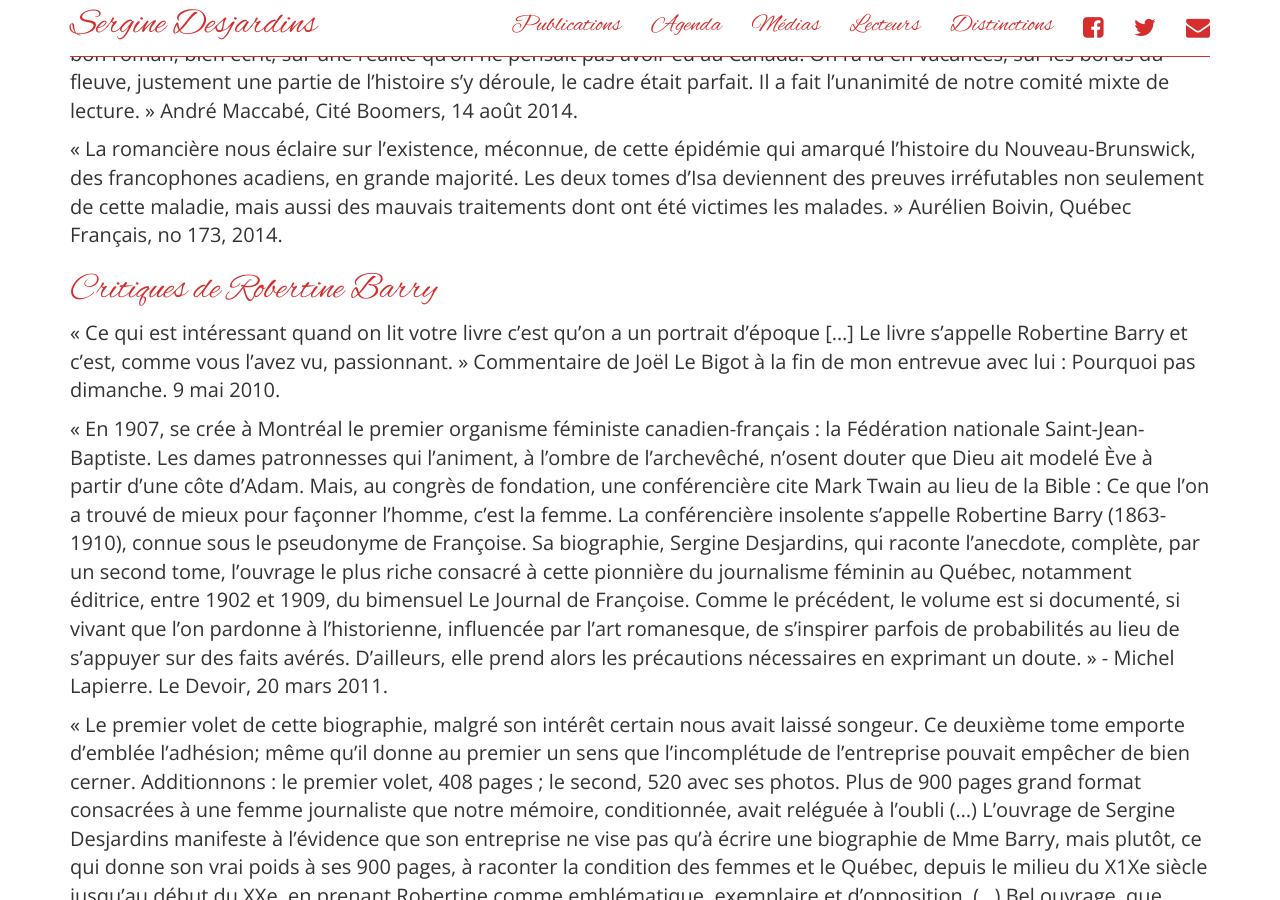
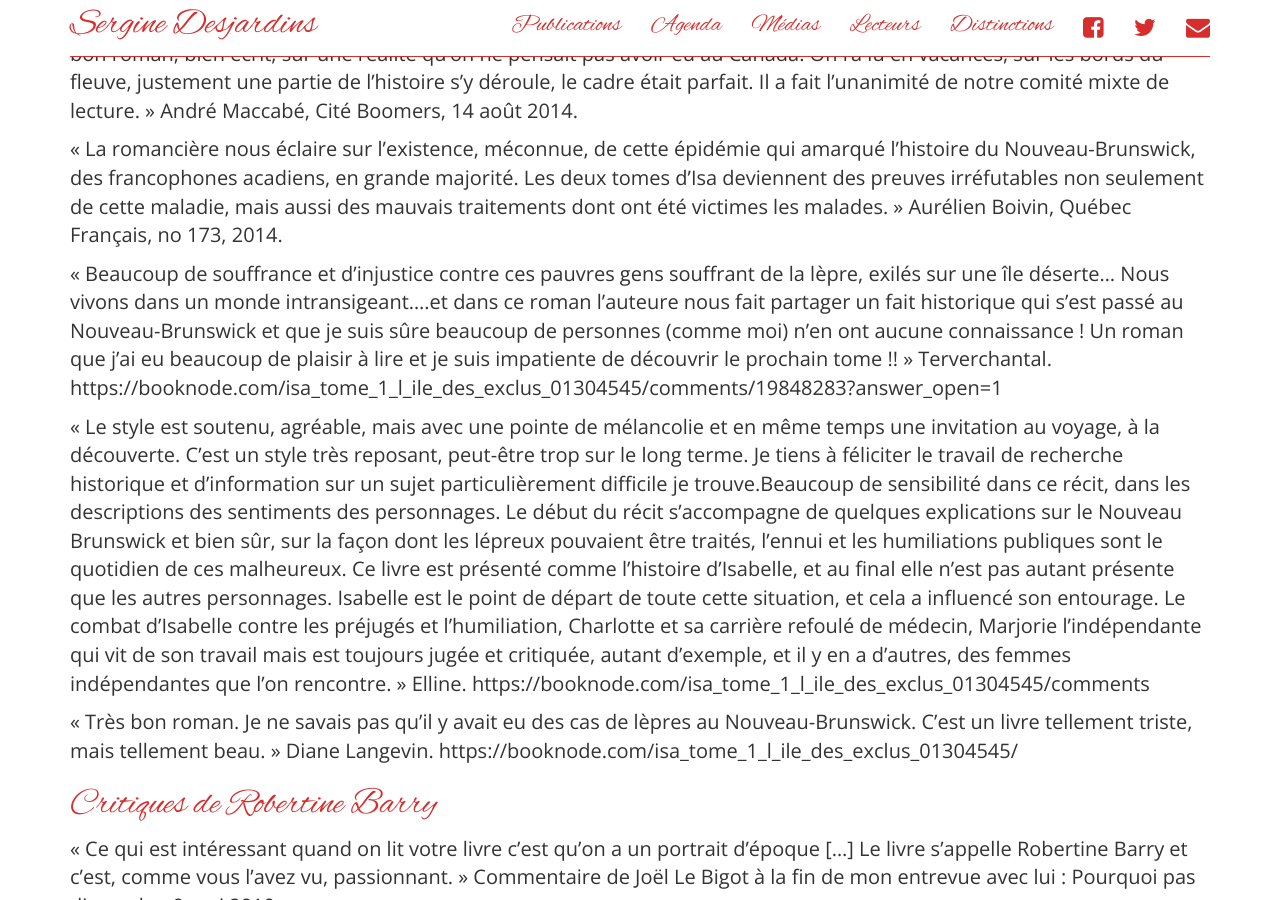
Before and after one commit to serginedesjardins/serginedesjardins.github.io, a Jekyll site: the page built from medias.md, in a window 1280 px wide and 900 px high, scrolled down 3618 px. Built offline with Jekyll 4.4.1, drawn with Linux system fonts in a browser that asks for light colours; nearby versions of some CDN libraries.

Commit message:
Ajouté 3 critiques de Isa

```diff
--- a/medias.md
+++ b/medias.md
@@ -51,6 +51,13 @@ Article publié dans Le Journal de Québec, 28 mai 2017 : http://www.journaldequ
 « On l’attendait, et bien, il est arrivé, le tome 2, d’Isa, l’île des exclus, qui nous raconte presque une histoire vraie, inspirés de faits réels, qui sont bien détaillés dans l’ouvrage. Nous sommes en 1847. Alors que les lépreux sont transférés de l’île Sheldrake au nouveau lazaret de Tracadie, Isa, toujours bien portante, perd espoir. Bien que la maladie ne semble avoir aucune emprise sur la jeune femme, l’isolement, et un pénible quotidien, l’affectent au plus profond d’elle-même. Sa mère, Charlotte, est prête à tout pour sauver sa fille. Ses sœurs, en cette époque d’interdits, de silence et de jugement divin, tentent elles aussi de surmonter tant bien que mal les épreuves : Fanny, l’aînée, dont la petite Élizabeth a été enlevée et Juliette, la benjamine, qui rêve d’étudier la médecine. (…) Dernier tome de la série Isa, L’île de l’ermite nous entraîne dans la noirceur d’un autre âge, pourtant pas si lointain, ou injustice et adversité côtoient espoir et courage. Un bon roman, bien écrit, sur une réalité qu’on ne pensait pas avoir eu au Canada. On l’a lu en vacances, sur les bords du fleuve, justement une partie de l’histoire s’y déroule, le cadre était parfait. Il a fait l'unanimité de notre comité mixte de lecture. » André Maccabé, Cité Boomers, 14 août 2014.
 
 « La romancière nous éclaire sur l’existence, méconnue, de cette épidémie qui amarqué l’histoire du Nouveau-Brunswick, des francophones acadiens, en grande majorité. Les deux tomes d’Isa deviennent des preuves irréfutables non seulement de cette maladie, mais aussi des mauvais traitements dont ont été victimes les malades. » Aurélien Boivin, Québec Français, no 173, 2014.
+
+« Beaucoup de souffrance et d'injustice contre ces pauvres gens souffrant de la lèpre, exilés sur une île déserte... Nous vivons dans un monde intransigeant....et dans ce roman l'auteure nous fait partager un fait historique qui s'est passé au Nouveau-Brunswick et que je suis sûre beaucoup de personnes (comme moi) n'en ont aucune connaissance ! Un roman que j'ai eu beaucoup de plaisir à lire et je suis impatiente de découvrir le prochain tome !! » Terverchantal. https://booknode.com/isa_tome_1_l_ile_des_exclus_01304545/comments/19848283?answer_open=1
+
+« Le style est soutenu, agréable, mais avec une pointe de mélancolie et en même temps une invitation au voyage, à la découverte. C’est un style très reposant, peut-être trop sur le long terme. Je tiens à féliciter le travail de recherche historique et d’information sur un sujet particulièrement difficile je trouve.Beaucoup de sensibilité dans ce récit, dans les descriptions des sentiments des personnages. Le début du récit s’accompagne de quelques explications sur le Nouveau Brunswick et bien sûr, sur la façon dont les lépreux pouvaient être traités, l’ennui et les humiliations publiques sont le quotidien de ces malheureux. Ce livre est présenté comme l’histoire d’Isabelle, et au final elle n’est pas autant présente que les autres personnages. Isabelle est le point de départ de toute cette situation, et cela a influencé son entourage. Le combat d’Isabelle contre les préjugés et l’humiliation, Charlotte et sa carrière refoulé de médecin, Marjorie l’indépendante qui vit de son travail mais est toujours jugée et critiquée, autant d’exemple, et il y en a d’autres, des femmes indépendantes que l’on rencontre. » Elline. https://booknode.com/isa_tome_1_l_ile_des_exclus_01304545/comments
+
+« Très bon roman. Je ne savais pas qu'il y avait eu des cas de lèpres au Nouveau-Brunswick. C'est un livre tellement triste, mais tellement beau. » Diane Langevin. https://booknode.com/isa_tome_1_l_ile_des_exclus_01304545/
+
 
 
 # Critiques de Robertine Barry
```
